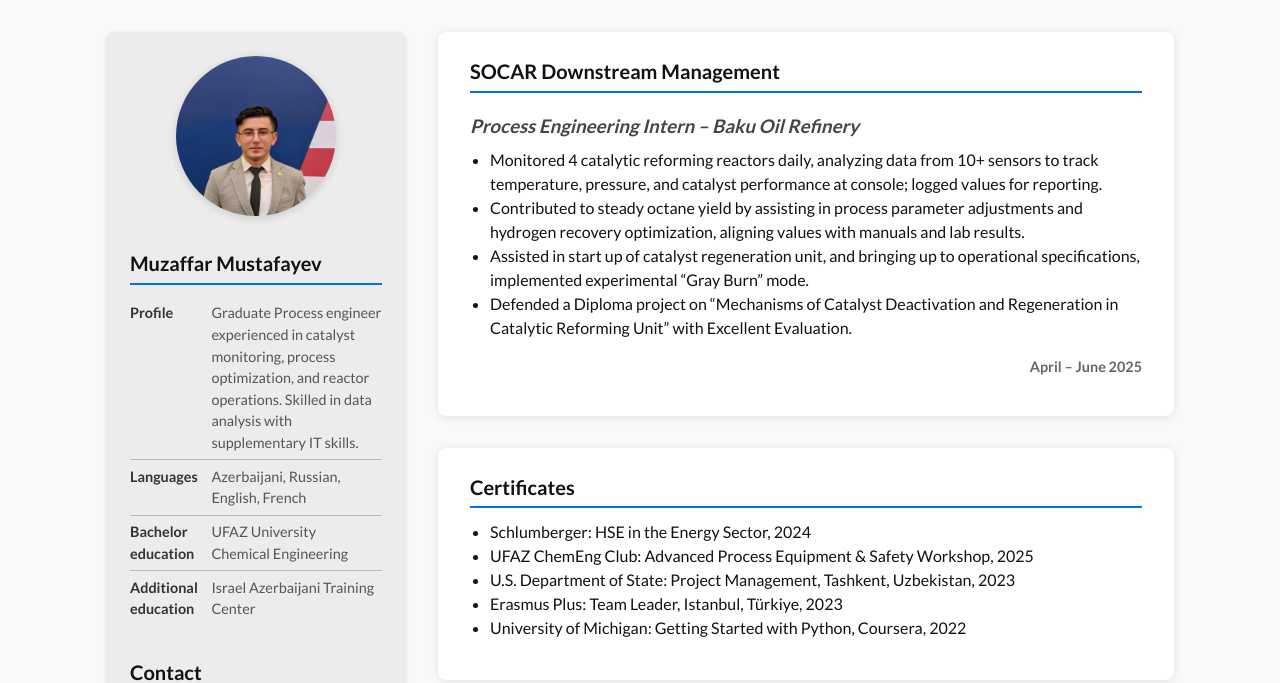
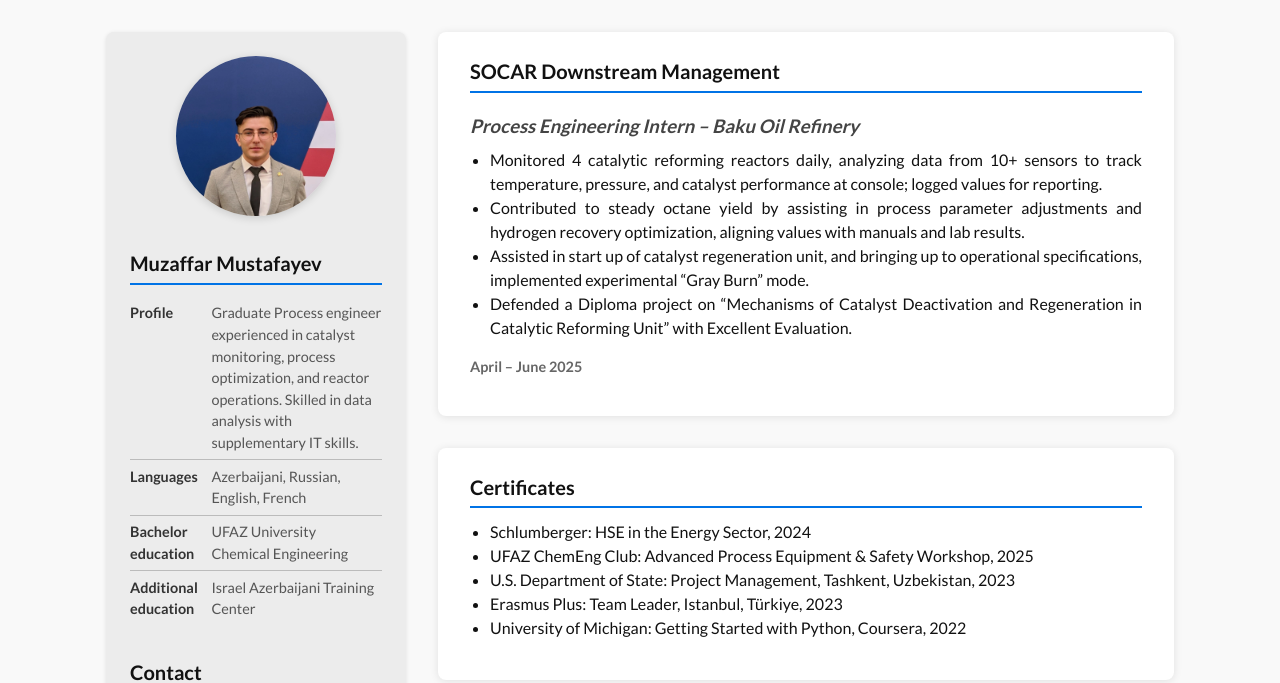
Before and after one commit to Muz0/cv, a PHP site: page / in a window 1280 px wide. Shown: the top 683 px of the page. Run offline with PHP 8.4, Linux system fonts and the light colour scheme.

Commit message:
improve visual

```diff
--- a/css/style.css
+++ b/css/style.css
@@ -106,6 +106,11 @@
   display: flex;
   flex-direction: column;
   gap: 2rem;
+}
+
+.main-sections li,
+.main-sections p{
+  text-align: justify;
 }
 
 /* CARDS */
--- a/index.html
+++ b/index.html
@@ -18,7 +18,7 @@
       rel="stylesheet"
     />
 
-    <link rel="stylesheet" href="css/style.css?ver=1.0" />
+    <link rel="stylesheet" href="css/style.css?ver=1.1.1" />
   </head>
   <body>
     <main class="layout" role="main">
```
